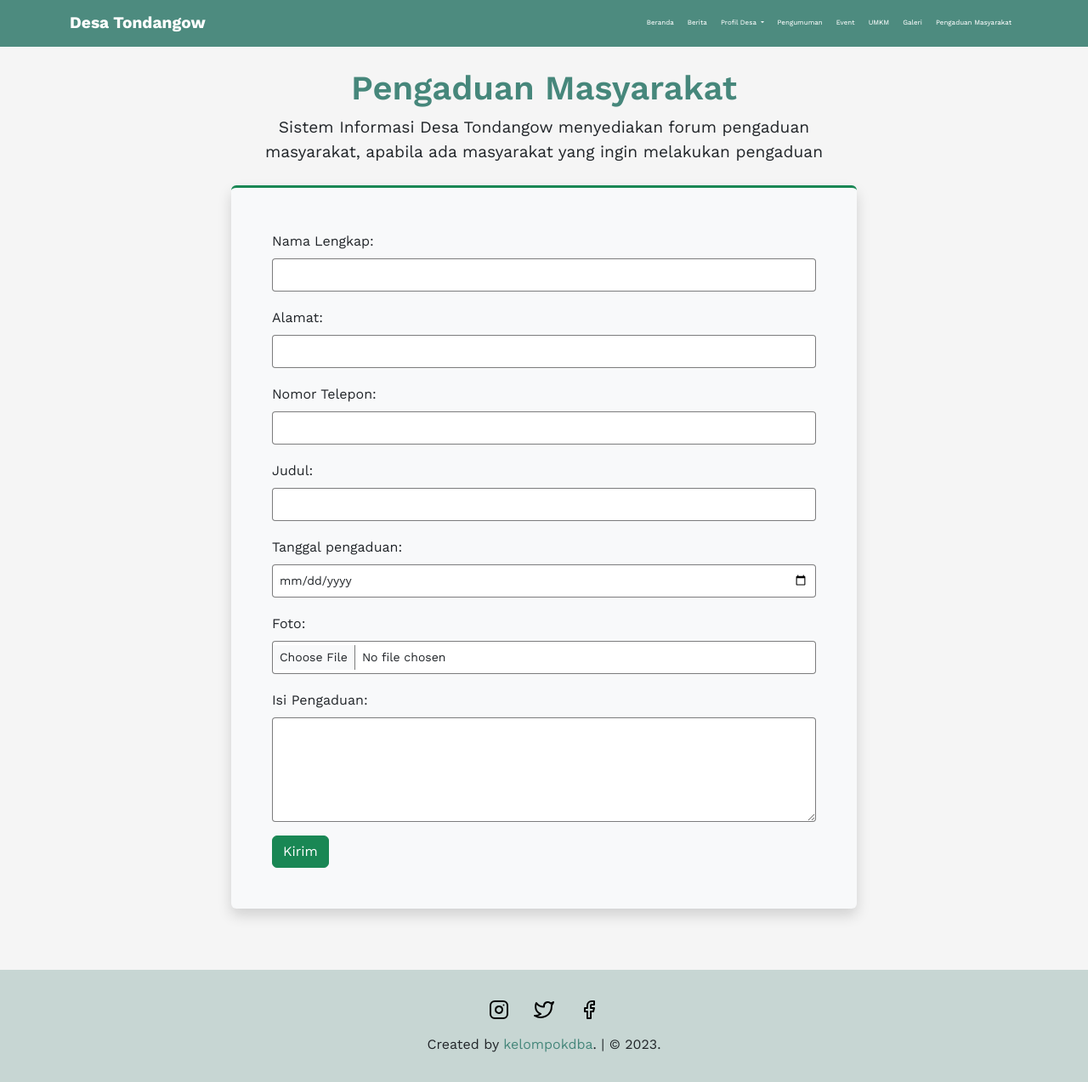
After one commit to steinpongoh/sidesa, a PHP site: page /pengaduan.php in a window 1280 px wide. The commit adds this page. Shown: the whole page at 85% size. Run offline with PHP 8.4, Linux system fonts and the light colour scheme; some libraries are stand-ins or nearby versions.

Commit message:
membuat fitur pengaduan

```diff
--- a/css/style.css
+++ b/css/style.css
@@ -188,16 +188,17 @@ body {
 
 .pengaduan {
   min-height: 100vh;
-  padding-top: 3rem;
-  padding-bottom: 3rem;
-  /* background-color: var(--green-transparant); */
-  /* border: 2px solid black; */
+  padding-top: 5rem;
+  background-color: #f5f5f5;
 }
 
-.pengaduan h2 {
+.pengaduan h1 {
   color: var(--green);
   font-weight: 600;
-  margin-bottom: 2rem;
+}
+
+.pengaduan label {
+  font-size: 1rem;
 }
 
 /* Pengaduan Masyarakat end */
--- /dev/null
+++ b/pengaduan.php
@@ -0,0 +1,51 @@
+<?php
+include 'templates/header.php';
+
+?>
+
+<section id="pengaduan" class="pengaduan">
+  <div class="container">
+    <div class="row justify-content-center">
+      <div class="col-md-8 col-10 ">
+        <h1 class="text-center">Pengaduan Masyarakat</h1>
+        <p class="text-center">Sistem Informasi Desa Tondangow menyediakan forum pengaduan masyarakat, apabila ada masyarakat yang ingin melakukan pengaduan</p>
+        <div class="container-form shadow p-5 mt-4 mb-4 rounded-2 border-top border-success border-3 bg-light">
+          <div class="mb-3">
+            <label for="nama" class="form-label">Nama Lengkap:</label>
+            <input type="text" class="form-control form-control-sm border border border-black p-2 mb-2 border-opacity-50" id="nama">
+          </div>
+          <div class="mb-3">
+            <label for="alamat" class="form-label">Alamat:</label>
+            <input type="text" class="form-control form-control-sm border border-black p-2 mb-2 border-opacity-50" id="alamat">
+          </div>
+          <div class="mb-3">
+            <label for="no_telp" class="form-label">Nomor Telepon:</label>
+            <input type="number" class="form-control form-control-sm border border-black p-2 mb-2 border-opacity-50" id="no_telp">
+          </div>
+          <div class="mb-3">
+            <label for="judul" class="form-label">Judul:</label>
+            <input type="text" class="form-control form-control-sm border border-black p-2 mb-2 border-opacity-50" id="judul">
+          </div>
+          <div class="mb-3">
+            <label for="tanggal" class="form-label">Tanggal pengaduan:</label>
+            <input type="date" class="form-control form-control-sm border border-black p-2 mb-2 border-opacity-50" id="tanggal">
+          </div>
+          <div class="mb-3">
+            <label for="gambar" class="form-label">Foto:</label>
+            <input class="form-control form-control-sm border border-black p-2 mb-2 border-opacity-50" id="gambar" type="file">
+          </div>
+          <div class="mb-3">
+            <label for="detail" class="form-label">Isi Pengaduan:</label>
+            <textarea class="form-control form-control-sm border border-black p-2 mb-2 border-opacity-50" id="detail" rows="5"></textarea>
+          </div>
+          <div class="mt-3">
+            <button type="button" id="kirim" name="kirim" class="btn btn-success d-flex justify-content-end">Kirim</button>
+          </div>
+        </div>
+      </div>
+    </div>
+  </div>
+  <?php
+  include 'templates/footer.php'
+  ?>
+</section>
--- a/templates/header.php
+++ b/templates/header.php
@@ -16,6 +16,7 @@
 
   <!-- Bootstrap Icon -->
   <link rel="stylesheet" href="https://cdn.jsdelivr.net/npm/bootstrap-icons@1.11.1/font/bootstrap-icons.css" />
+
 
   <!-- Animated.css -->
   <link rel="stylesheet" href="https://cdnjs.cloudflare.com/ajax/libs/animate.css/4.1.1/animate.min.css" />
@@ -71,7 +72,7 @@
             <a class="nav-link animate__animated animate__fadeIn" href="event.html">Event</a>
             <a class="nav-link animate__animated animate__fadeIn" href="umkm.html">UMKM</a>
             <a class="nav-link animate__animated animate__fadeIn" href="galeri.php">Galeri</a>
-            <a class="nav-link animate__animated animate__fadeIn" href="pengaduan.html">Pengaduan Masyarakat</a>
+            <a class="nav-link animate__animated animate__fadeIn" href="pengaduan.php">Pengaduan Masyarakat</a>
           </div>
         </div>
       </div>
```
Also changed, not shown: pengaduan.html (deleted, +0 -104 lines).
